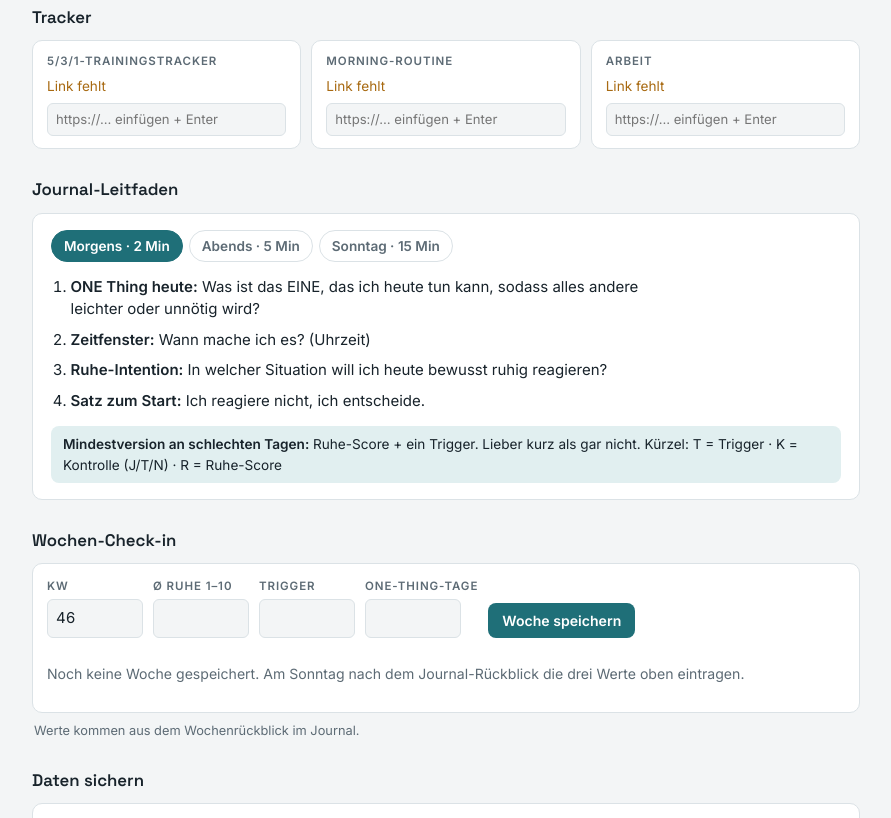
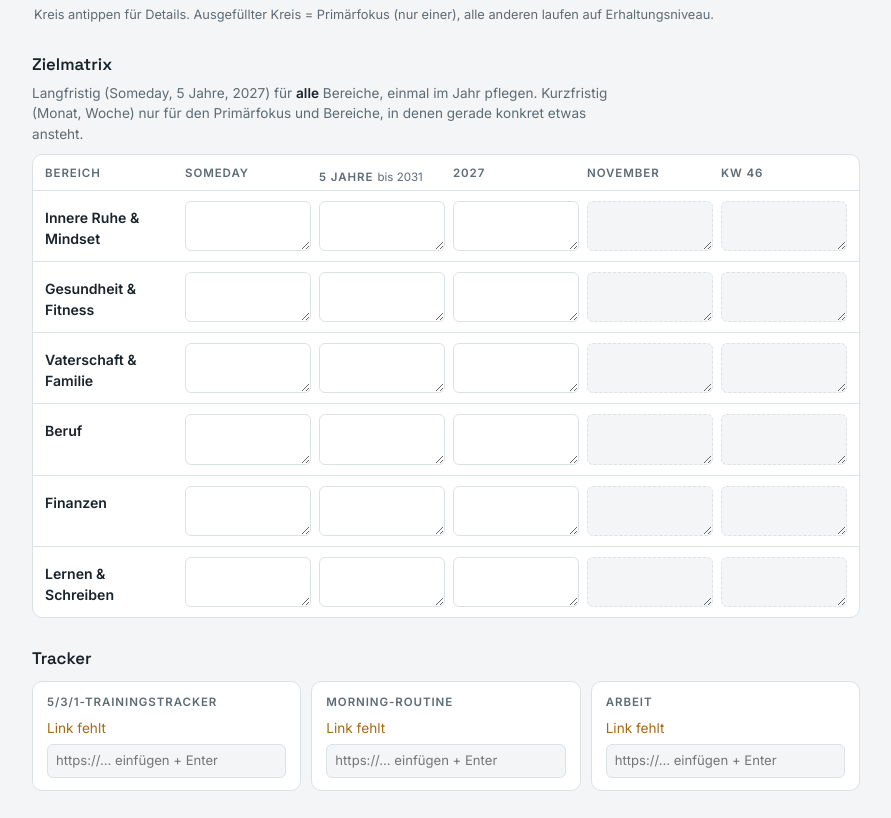
Before and after one commit to KrisKuem/AITools, a plain HTML site: page fokus-dashboard.html in a window 1280 px wide. Shown: the part 1391-2209 px from the top of the page, without its empty margins (194-1085 px from the left). Drawn offline with Linux system fonts and the light colour scheme.

Commit message:
Add files via upload

```diff
--- a/fokus-dashboard.html
+++ b/fokus-dashboard.html
@@ -78,6 +78,28 @@ h2{font-family:var(--display);font-size:1.05rem;margin:0 0 10px;text-wrap:balanc
 details.mods summary{cursor:pointer;color:var(--accent);font-weight:600;font-size:.88rem}
 details.mods .modlist{display:flex;flex-direction:column;gap:12px;margin-top:10px;font-size:.92rem}
 details.mods .modlist p{margin:2px 0 0;color:var(--ink)}
+/* Kaskade je Bereich */
+#casc-src{font-size:.85rem;color:var(--muted);margin:-4px 0 10px;max-width:70ch}
+#casc-src b{color:var(--ink)}
+.acasc{display:flex;flex-direction:column;gap:6px}
+.af{display:grid;grid-template-columns:76px minmax(0,1fr);gap:8px;align-items:start;font-size:.82rem;color:var(--muted)}
+.af span{padding-top:7px}
+.af textarea{font:inherit;font-size:.88rem;color:var(--ink);padding:6px 8px;border:1px solid var(--line);border-radius:6px;background:var(--bg);resize:vertical;width:100%}
+/* Zielmatrix */
+#mx-intro{font-size:.85rem;color:var(--muted);margin:-4px 0 10px;max-width:70ch}
+#mx-intro b{color:var(--ink)}
+.matrix{background:var(--surface);border:1px solid var(--line);border-radius:10px;overflow:hidden}
+.mx-row{display:grid;grid-template-columns:132px repeat(5,minmax(0,1fr));gap:8px;padding:10px 12px;border-top:1px solid var(--line);align-items:start}
+.mx-head{border-top:0;padding-block:10px 2px}
+.mx-sub{font-size:.72rem;color:var(--muted)}
+.mx-row.mx-p{background:var(--accent-soft)}
+.mx-name{font-weight:600;font-size:.88rem;padding-top:6px;display:flex;flex-direction:column;gap:6px;align-items:flex-start;min-width:0}
+.mx-cell{display:flex;flex-direction:column;gap:3px;min-width:0}
+.mx-cell textarea{font:inherit;font-size:.84rem;line-height:1.35;color:var(--ink);padding:6px 8px;border:1px solid var(--line);border-radius:6px;background:var(--surface);resize:vertical;width:100%}
+.mx-cell.short textarea{border-style:dashed;background:var(--bg)}
+.mx-cell textarea:focus{outline:2px solid var(--accent);outline-offset:0;border-color:var(--accent)}
+.mx-lab{display:none;font-size:.72rem;color:var(--muted);text-transform:uppercase;letter-spacing:.06em;font-weight:600}
+@media (max-width:760px){.mx-head{display:none}.mx-row{grid-template-columns:1fr}.mx-lab{display:block}.mx-name{flex-direction:row;align-items:center;padding-top:0}}
 /* Journal */
 .journal{background:var(--surface);border:1px solid var(--line);border-radius:10px;padding:16px 18px;display:flex;flex-direction:column;gap:14px}
 .seg{display:flex;flex-wrap:wrap;gap:6px}
@@ -162,6 +184,7 @@ td.del button{border:0;background:none;color:var(--muted);cursor:pointer;font:in
 
   <section>
     <h2>Zielkaskade</h2>
+    <p id="casc-src"></p>
     <div class="cascade">
       <label class="step"><span class="label">Jahr 2027</span><textarea id="c-year" rows="3" placeholder="Jahres-ONE-Thing eintragen"></textarea></label>
       <label class="step"><span class="label" id="lbl-month">Monat</span><textarea id="c-month" rows="3" placeholder="Was muss diesen Monat passieren?"></textarea></label>
@@ -177,6 +200,12 @@ td.del button{border:0;background:none;color:var(--muted);cursor:pointer;font:in
       <div class="detail" id="detail"></div>
     </div>
     <p class="hint">Kreis antippen für Details. Ausgefüllter Kreis = Primärfokus (nur einer), alle anderen laufen auf Erhaltungsniveau.</p>
+  </section>
+
+  <section>
+    <h2>Zielmatrix</h2>
+    <p id="mx-intro">Langfristig (Someday, 5 Jahre, 2027) für <b>alle</b> Bereiche, einmal im Jahr pflegen. Kurzfristig (Monat, Woche) nur für den Primärfokus und Bereiche, in denen gerade konkret etwas ansteht.</p>
+    <div class="matrix" id="matrix"></div>
   </section>
 
   <section>
@@ -286,8 +315,9 @@ document.getElementById("ci-kw").value=kw;
 
 /* Kaskade: Tageseintrag gilt nur für heute, Woche nur für diese KW */
 const dayKey="day-"+ymd(now), weekKey="week-"+now.getFullYear()+"-"+kw, monthKey="month-"+now.getFullYear()+"-"+now.getMonth();
-const cmap={"c-year":"year-2027","c-month":monthKey,"c-week":weekKey,"c-day":dayKey};
-for(const [id,key] of Object.entries(cmap)){const el=document.getElementById(id);el.value=S.get("casc:"+key,"");el.addEventListener("input",()=>S.set("casc:"+key,el.value))}
+const PER={someday:"someday",five:"5y",year:"year-2027",month:monthKey,week:weekKey};
+const areaKey=(a,k)=>"casc:"+a+":"+PER[k];
+{const el=document.getElementById("c-day");el.value=S.get("casc:"+dayKey,"");el.addEventListener("input",()=>S.set("casc:"+dayKey,el.value))}
 
 /* Morning-Manifest: ONE Thing kommt live aus dem Feld "Heute" */
 function ymd(d){return d.getFullYear()+"-"+String(d.getMonth()+1).padStart(2,"0")+"-"+String(d.getDate()).padStart(2,"0")}
@@ -330,7 +360,7 @@ function renderRing(){
  const C=220,R=150,r=56;
  mk("circle",{cx:C,cy:C,r:R,class:"orbit"},svg);
  mk("circle",{cx:C,cy:C,r:72,class:"core"},svg);
- const yr=(S.get("casc:year-2027","")||"").trim();
+ const yr=(S.get(topKey("year"),"")||"").trim();
  const lines=yr?wrapText(yr,13,4):["Jahres-","ONE Thing","eintragen"];
  const ct=mk("text",{x:C,y:C-(lines.length-1)*9+5,class:"coretext"},svg);
  lines.forEach((l,i)=>{mk("tspan",{x:C,dy:i?18:0},ct).textContent=l});
@@ -357,13 +387,41 @@ function renderDetail(){
  box.innerHTML=`<div class="dhead"><h3>${a.name}</h3><span class="pill ${isP?"p":"m"}">${isP?"Primär":"Erhalten"}</span></div>
  <div><div class="label">Ziel</div><p class="dgoal">${a.goal}</p></div>
  <label class="dq"><span class="label">Fokusfrage · groß & konkret</span><textarea id="fq-${a.id}" rows="3" placeholder="Was ist das EINE, das ich tun kann, um [Ergebnis] bis [Datum] zu erreichen?"></textarea></label>
+ <button class="linkbtn" type="button" id="to-mx" style="color:var(--accent);font-weight:600">Ziele dieses Bereichs in der Zielmatrix ↓</button>
  ${links?`<div class="dlinks"><div class="label">Tracker</div>${links}</div>`:""}
  <button class="btn ghost" type="button" id="setp">${isP?"Primärfokus entfernen":"Als Primärfokus setzen"}</button>`;
  const ta=document.getElementById("fq-"+a.id);ta.value=S.get("fq:"+a.id,"");ta.addEventListener("input",()=>S.set("fq:"+a.id,ta.value));
- document.getElementById("setp").addEventListener("click",()=>{primary=isP?null:a.id;S.set("primary",primary);renderRing();renderDetail()});
+ document.getElementById("to-mx").addEventListener("click",()=>{const r=document.getElementById("mxr-"+a.id);if(r){r.scrollIntoView({behavior:"smooth",block:"center"});const f=r.querySelector("textarea");if(f)f.focus({preventScroll:true})}});
+ document.getElementById("setp").addEventListener("click",()=>{primary=isP?null:a.id;S.set("primary",primary);migrate();bindTop();renderRing();renderDetail();renderMatrix()});
 }
-renderRing();renderDetail();
-document.getElementById("c-year").addEventListener("input",renderRing);
+/* Kaskade oben = Kaskade des Primärfokus. "Heute" bleibt bereichsübergreifend (eine ONE Thing pro Tag). */
+function topKey(k){return primary?areaKey(primary,k):"casc:"+PER[k]}
+function migrate(){if(!primary||S.get("migrated",false))return;["year","month","week"].forEach(k=>{const g=S.get("casc:"+PER[k],"");if(g&&!S.get(areaKey(primary,k),""))S.set(areaKey(primary,k),g)});S.set("migrated",true)}
+function bindTop(){
+ const a=AREAS.find(x=>x.id===primary);
+ document.getElementById("casc-src").innerHTML=a?`Jahr, Monat und Woche zeigen deinen Primärfokus: <b>${a.name}</b>. Alle Bereiche siehst du in der Zielmatrix. „Heute“ gilt bereichsübergreifend.`:`Noch kein Primärfokus gewählt. Wähle im Kreis einen Bereich als Primärfokus, dann zeigt die Kaskade hier dessen Ziele.`;
+ ["year","month","week"].forEach(k=>{document.getElementById("c-"+k).value=S.get(topKey(k),"")});
+}
+["year","month","week"].forEach(k=>{const el=document.getElementById("c-"+k);el.addEventListener("input",()=>{S.set(topKey(k),el.value);if(primary){const f=document.getElementById("mx-"+primary+"-"+k);if(f)f.value=el.value}if(k==="year")renderRing()})});
+/* Zielmatrix: alle Bereiche × alle Horizonte. Gleiche Daten wie die Kaskade oben. */
+const HZ=[["someday","Someday",""],["five","5 Jahre","bis 2031"],["year","2027",""],["month",months[now.getMonth()],""],["week","KW "+kw,""]];
+const SHORTTERM=new Set(["month","week"]);
+function renderMatrix(){
+ const box=document.getElementById("matrix");box.innerHTML="";
+ const head=document.createElement("div");head.className="mx-row mx-head";
+ head.innerHTML=`<div><span class="label">Bereich</span></div>`+HZ.map(h=>`<div><span class="label">${h[1]}</span>${h[2]?` <span class="mx-sub">${h[2]}</span>`:""}</div>`).join("");
+ box.appendChild(head);
+ AREAS.forEach(a=>{
+  const isP=a.id===primary;
+  const row=document.createElement("div");row.className="mx-row"+(isP?" mx-p":"");row.id="mxr-"+a.id;
+  row.innerHTML=`<div class="mx-name">${a.name}${isP?'<span class="pill p">Primär</span>':""}</div>`+
+   HZ.map(([k,l,s])=>`<label class="mx-cell${SHORTTERM.has(k)?" short":""}"><span class="mx-lab">${l}${s?" · "+s:""}</span><textarea id="mx-${a.id}-${k}" rows="2" aria-label="${a.name}, ${l}"></textarea></label>`).join("");
+  box.appendChild(row);
+  HZ.forEach(([k])=>{const f=document.getElementById(`mx-${a.id}-${k}`);f.value=S.get(areaKey(a.id,k),"");
+   f.addEventListener("input",()=>{S.set(areaKey(a.id,k),f.value);if(a.id===primary){const t=document.getElementById("c-"+k);if(t){t.value=f.value;if(k==="year")renderRing()}}})});
+ });
+}
+migrate();bindTop();renderRing();renderDetail();renderMatrix();
 
 /* Tracker-Links: URL einmal einfügen, dann merkt sich die Seite sie */
 const TRACK=[{id:"t531",name:"5/3/1-Trainingstracker"},{id:"tmorning",name:"Morning-Routine"},{id:"twork",name:"Arbeit"}];
```
